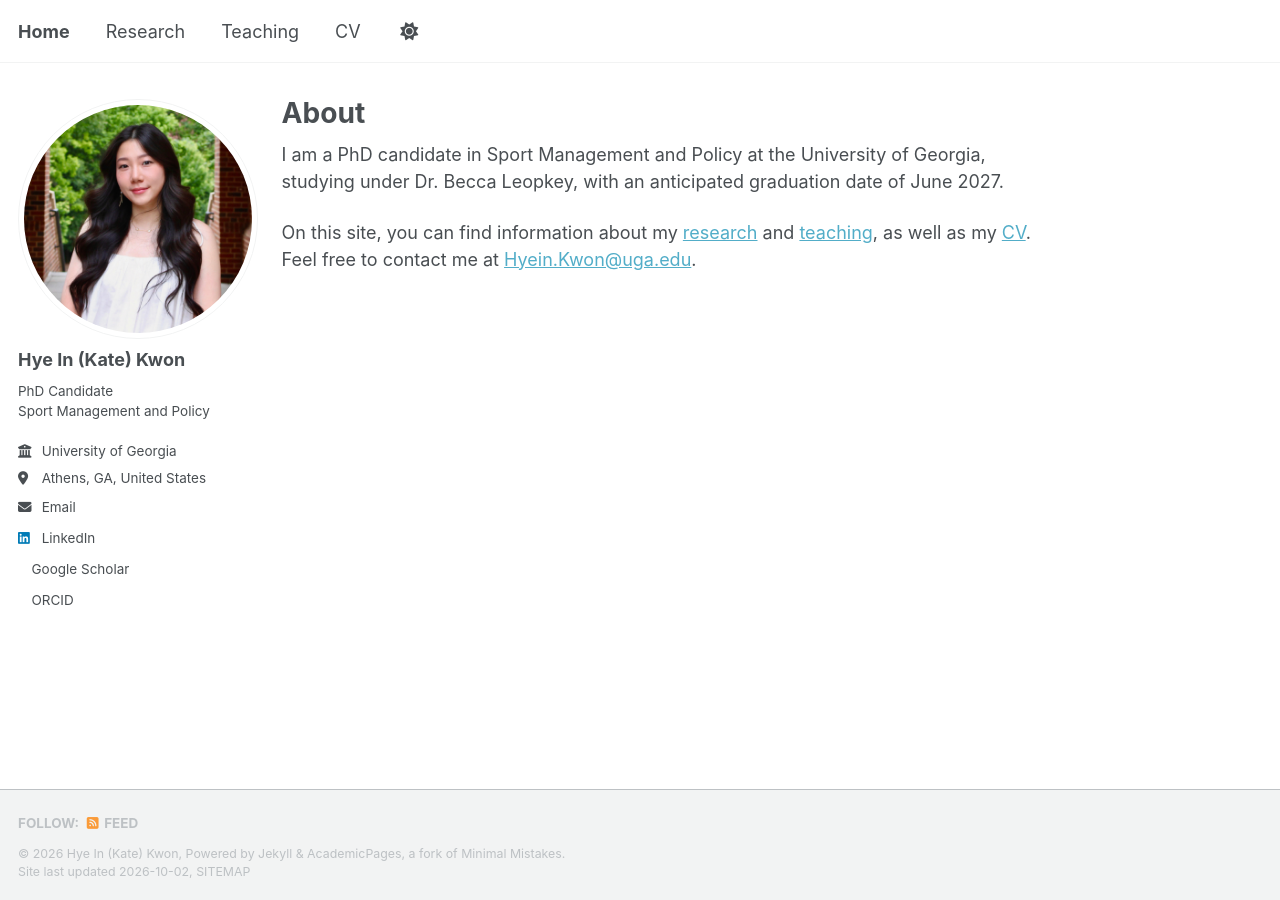
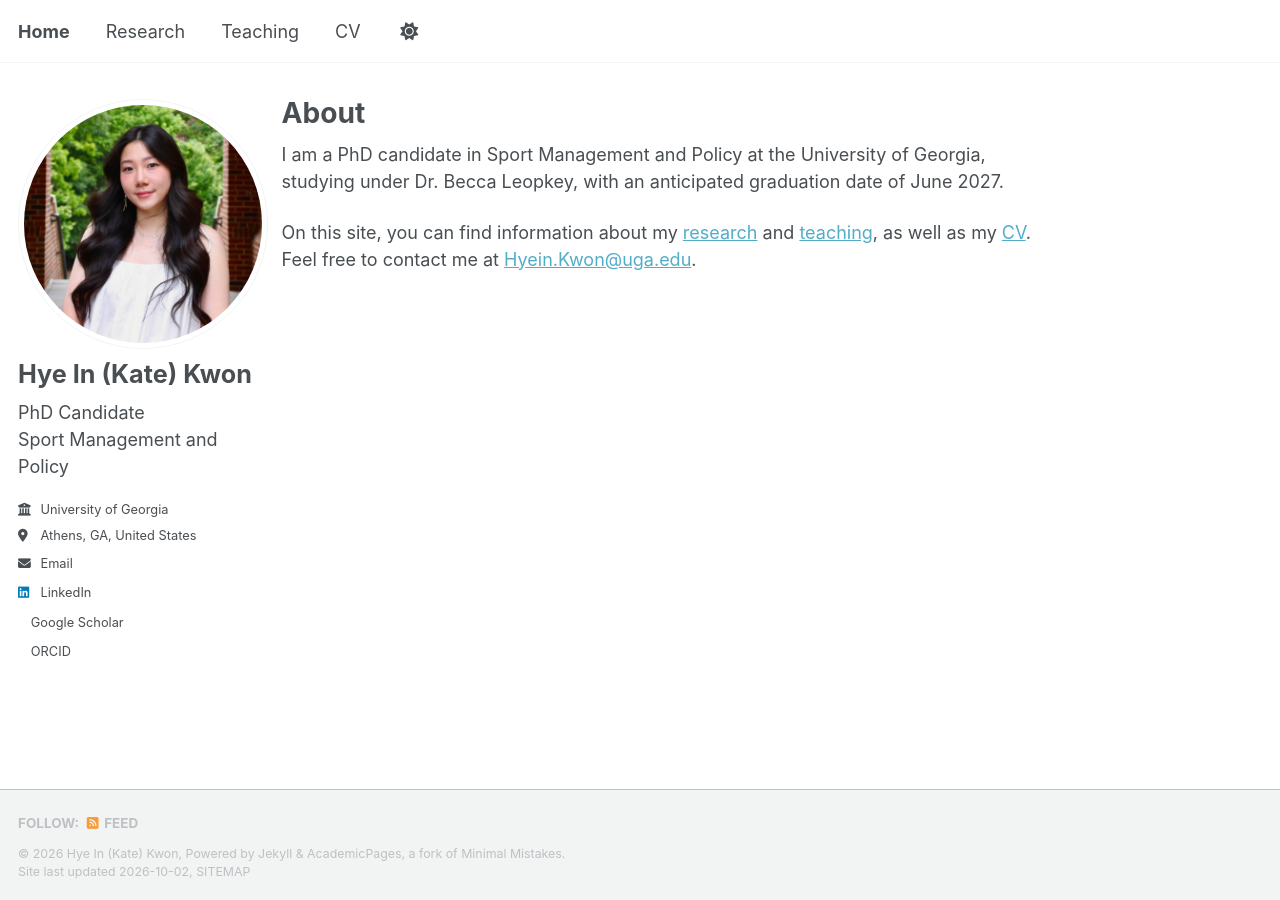
Before and after one commit to katehyeinkwon/katehyeinkwon.github.io, a Jekyll site: the page built from _pages/about.md, in a window 1280 px wide. Built offline with Jekyll 4.4.1, drawn with Linux system fonts in a browser that asks for light colours; a style sheet for code colours, icons or effects is not loaded.

Commit message:
Update main.scss

```diff
--- a/assets/css/main.scss
+++ b/assets/css/main.scss
@@ -37,13 +37,23 @@
     "layout/sidebar",
     "layout/json_cv"
 ;
-/* Wider left sidebar on desktop */
+/* Wider left sidebar on desktop, scales with window size */
 @media (min-width: 64em) {
   .sidebar {
-    width: 260px !important;
+    width: clamp(200px, 20vw, 280px) !important;
   }
   .author__avatar img {
-    max-width: 240px !important;
     width: 100%;
+    max-width: 100% !important;
+    height: auto;
+  }
+  .author__name {
+    font-size: 1.4em !important;
+  }
+  .author__bio {
+    font-size: 1em !important;
+  }
+  .author__urls {
+    font-size: 0.95em !important;
   }
 }
```
